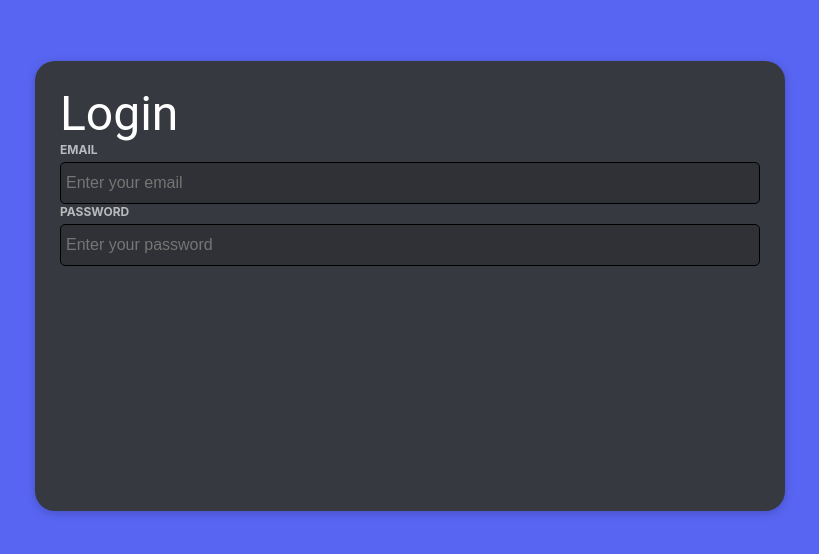
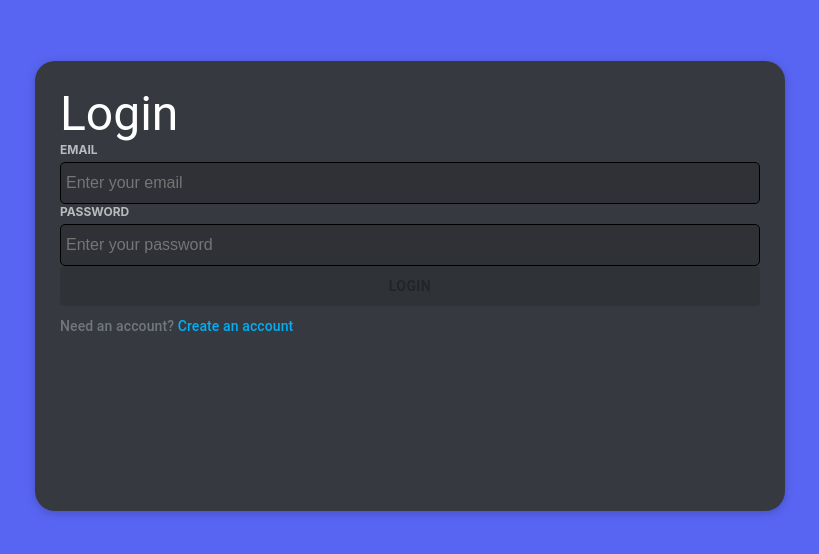
Before and after one commit to Nicky-09/discord_clone, a React (Create React App) app in the folder discord_frontend/: page /login in a window 1280 px wide. Shown: the part 114-668 px from the top of the page, without its empty margins (230-1049 px from the left). Built offline with nearby package versions, Linux system fonts and the light colour scheme; the HTML template or start-up script is replaced by a standard one.

Commit message:
add loginpage footer and redirect

```diff
--- a/discord_frontend/src/authPages/LoginPage/LoginPage.js
+++ b/discord_frontend/src/authPages/LoginPage/LoginPage.js
@@ -1,11 +1,18 @@
 import React, { useState } from "react";
 import AuthBox from "../../shared/components/AuthBox";
+import LoginPageFooter from "./LoginPageFooter";
 import LoginPageHeader from "./LoginPageHeader";
 import LoginPageInputs from "./LoginPageInputs";
 
 const LoginPage = () => {
   const [email, setEmail] = useState("");
   const [password, setPassword] = useState("");
+  const [isFormValid, setIsFormValid] = useState(false);
+
+  const handleLogin = () => {
+    console.log("Login nnnn");
+  };
+
   return (
     <AuthBox>
       <LoginPageHeader />
@@ -15,6 +22,7 @@ const LoginPage = () => {
         password={password}
         setPassword={setPassword}
       />
+      <LoginPageFooter isFormValid={isFormValid} handleLogin={handleLogin} />
     </AuthBox>
   );
 };
--- /dev/null
+++ b/discord_frontend/src/authPages/LoginPage/LoginPageFooter.js
@@ -0,0 +1,32 @@
+import React from "react";
+import CustomButton from "../../shared/components/CustomButton";
+import RedirectInfo from "../../shared/components/RedirectInfo";
+import { useHistory } from "react-router-dom";
+
+const LoginPageFooter = ({ handleLogin, isFormValid }) => {
+  const history = useHistory();
+
+  const handlepushtoRegister = () => {
+    history.push("/register");
+  };
+
+  return (
+    <>
+      <div>
+        <CustomButton
+          label="Login"
+          onClick={handleLogin}
+          disabled={!isFormValid}
+        />
+        <RedirectInfo
+          text="Need an account? "
+          redirectText="Create an account"
+          addStyles={{ marginTop: "10px" }}
+          redirectHandler={handlepushtoRegister}
+        />
+      </div>
+    </>
+  );
+};
+
+export default LoginPageFooter;
--- /dev/null
+++ b/discord_frontend/src/shared/components/CustomButton.js
@@ -0,0 +1,27 @@
+import { Button } from "@mui/material";
+import React from "react";
+
+function CustomButton({ label, addStyles, disabled, onClick }) {
+  return (
+    <Button
+      variant="contained"
+      sx={{
+        backgroundColor: "#5865f2",
+        color: "#fff",
+        textTransform: "uppercase",
+        fontWeight: "bold",
+        fontSize: "14px",
+        padding: "10px 20px",
+        width: "100%",
+        height: "40px",
+      }}
+      style={addStyles ? addStyles : {}}
+      disabled={disabled}
+      onClick={onClick}
+    >
+      {label}
+    </Button>
+  );
+}
+
+export default CustomButton;
--- /dev/null
+++ b/discord_frontend/src/shared/components/RedirectInfo.js
@@ -0,0 +1,26 @@
+import React from "react";
+import { Typography } from "@mui/material";
+import { styled } from "@mui/system";
+
+const RedirectText = styled("span")({
+  color: "#00aff4",
+  cursor: "pointer",
+  fontWeight: 500,
+});
+
+const RedirectInfo = ({ text, redirectText, addStyles, redirectHandler }) => {
+  return (
+    <Typography
+      variant="subtitle2"
+      sx={{
+        color: "#72767d",
+      }}
+      style={addStyles ? addStyles : {}}
+    >
+      {text}
+      <RedirectText onClick={redirectHandler}>{redirectText}</RedirectText>
+    </Typography>
+  );
+};
+
+export default RedirectInfo;
```
